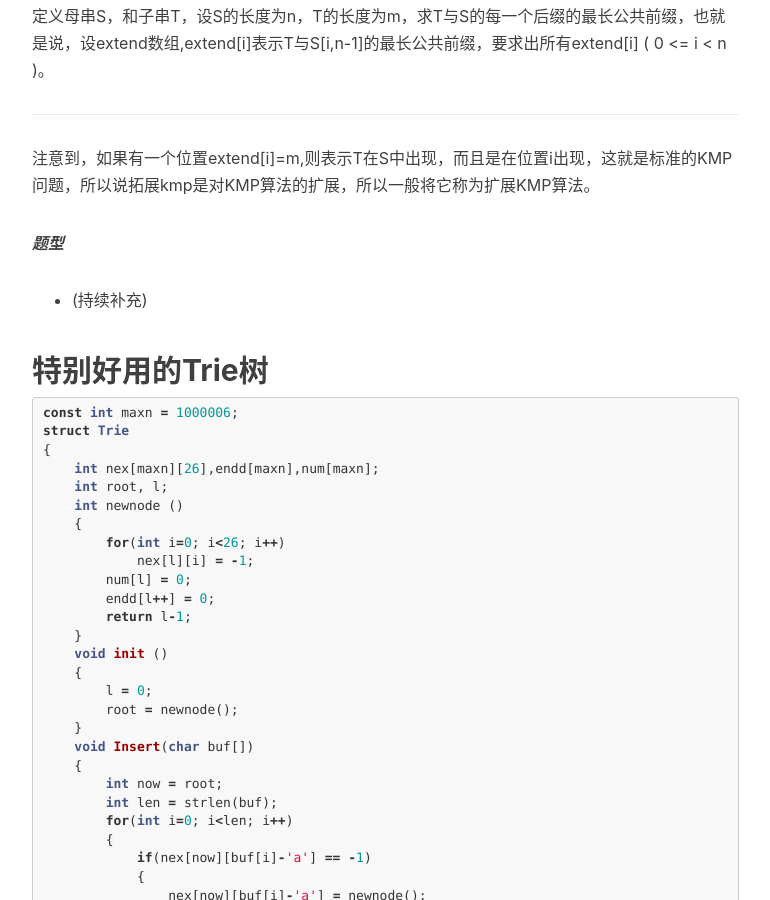
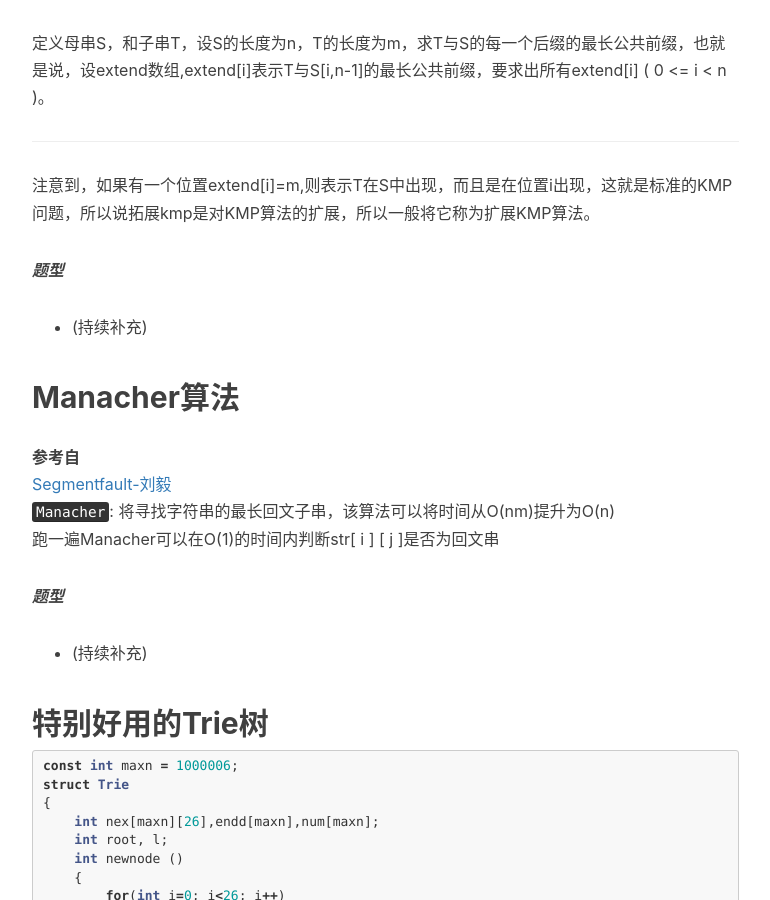
Before and after one commit to GuoYaozZ/edgeOB.github.io, a Jekyll site: the page built from _posts/2018-09-18-kmp_exkmp_trie_ac.md, in a window 1280 px wide and 900 px high, scrolled down 1729 px. Shown: the whole window, without its empty margins (233-1003 px from the left). Built offline with Jekyll 4.4.1, drawn with Linux system fonts in a browser that asks for light colours; nearby versions of some CDN libraries; comment, search, counter and statistics services are not loaded.

Commit message:
add a manacher

```diff
--- a/_posts/2018-09-18-kmp_exkmp_trie_ac.md
+++ b/_posts/2018-09-18-kmp_exkmp_trie_ac.md
@@ -11,6 +11,7 @@ tags:
 
 * [KMP](#kmp)<br>
 * [E-kmp](#E-kmp)<br>
+* [Manacher](#Manacher)<br>
 * [Trie](#trie)<br>
 * [Aho-Corasick automaton](#Aho-Corasick-automaton)<br>
 
@@ -45,6 +46,16 @@ tags:
 <br>
 * * *
 注意到，如果有一个位置extend[i]=m,则表示T在S中出现，而且是在位置i出现，这就是标准的KMP问题，所以说拓展kmp是对KMP算法的扩展，所以一般将它称为扩展KMP算法。<br>
+
+**_题型_** <br>
+* (持续补充) <br>
+
+<span id="Manacher"></span>
+## Manacher算法
+**参考自** <br>
+[Segmentfault-刘毅](https://segmentfault.com/a/1190000008484167){:target="_blank"} <br>
+<kbd>Manacher</kbd>: 将寻找字符串的最长回文子串，该算法可以将时间从O(nm)提升为O(n)<br>
+跑一遍Manacher可以在O(1)的时间内判断str[ i ] [ j ]是否为回文串<br>
 
 **_题型_** <br>
 * (持续补充) <br>
```
